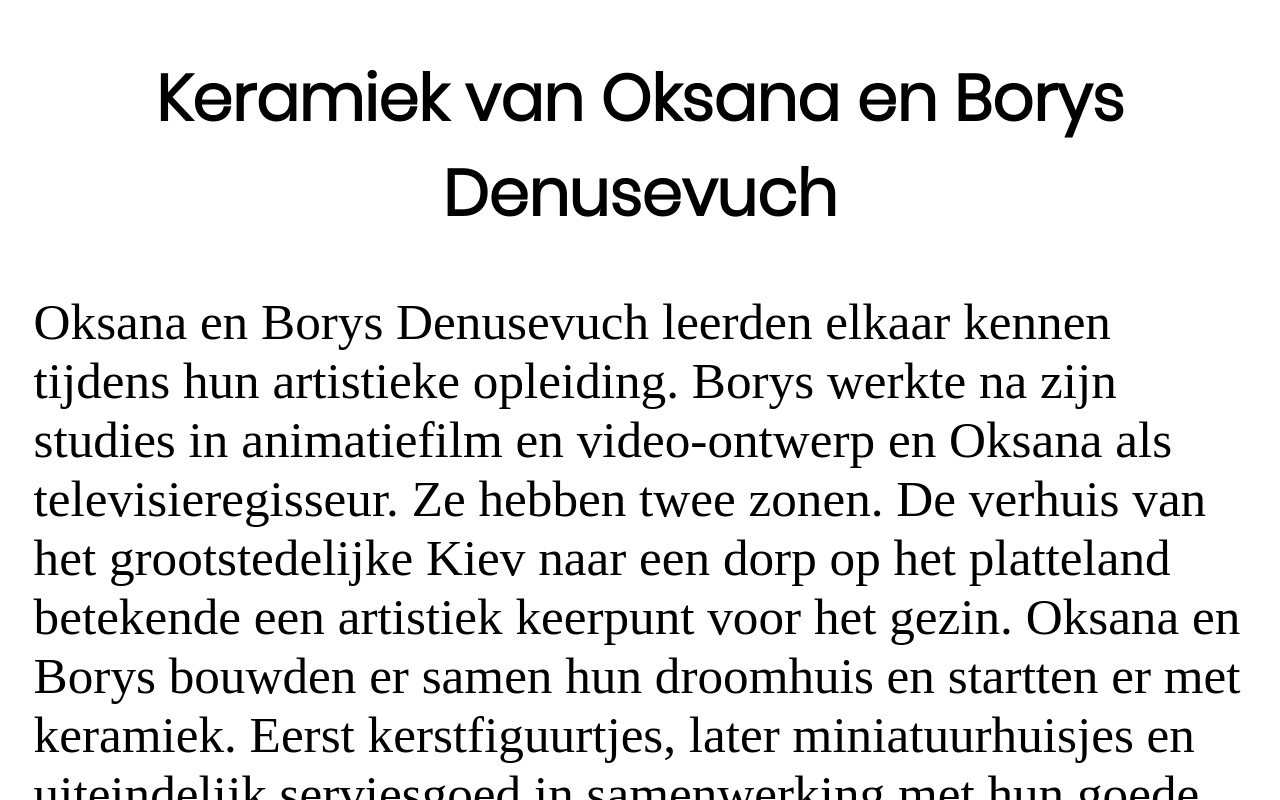
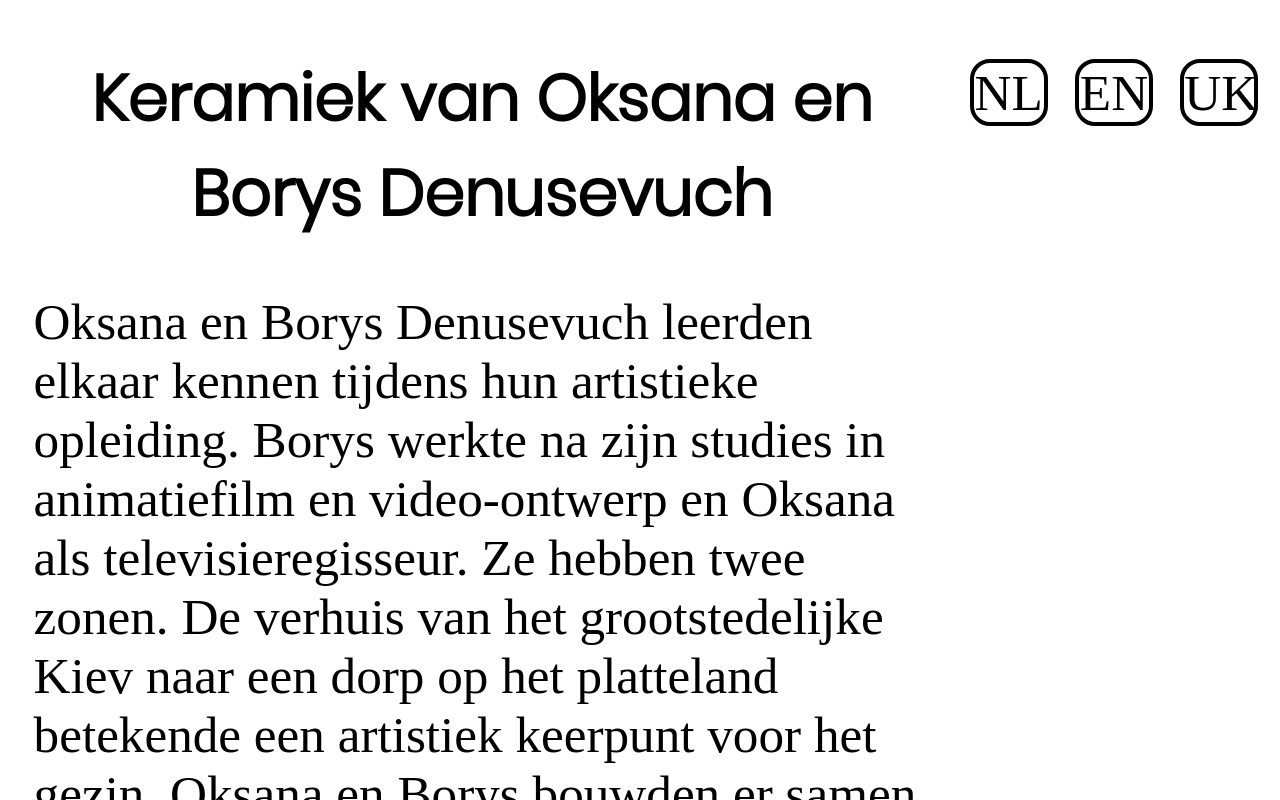
Before and after one commit to DesignMuseumGent/interface-homeland, a React (Create React App) app: page /screen2 in a window 1280 px wide. Built offline with nearby package versions, Linux system fonts and the light colour scheme.

Commit message:
full screen

```diff
--- a/src/App.css
+++ b/src/App.css
@@ -90,6 +90,8 @@ p{
 .textBlock {
     top: auto;
     bottom: auto;
+    display: grid;
+    grid-template-columns: 3fr 1fr;
 }
 
 /*EMBLA*/
```
